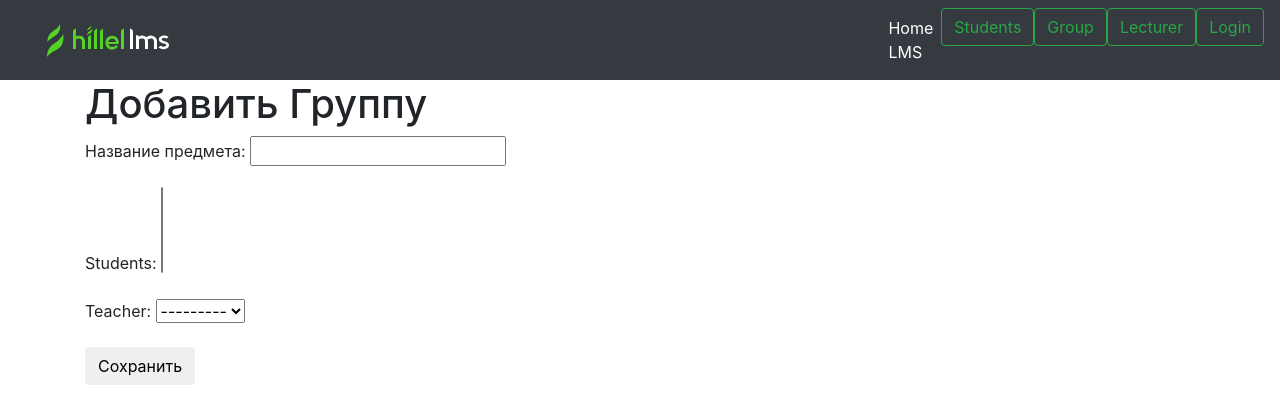
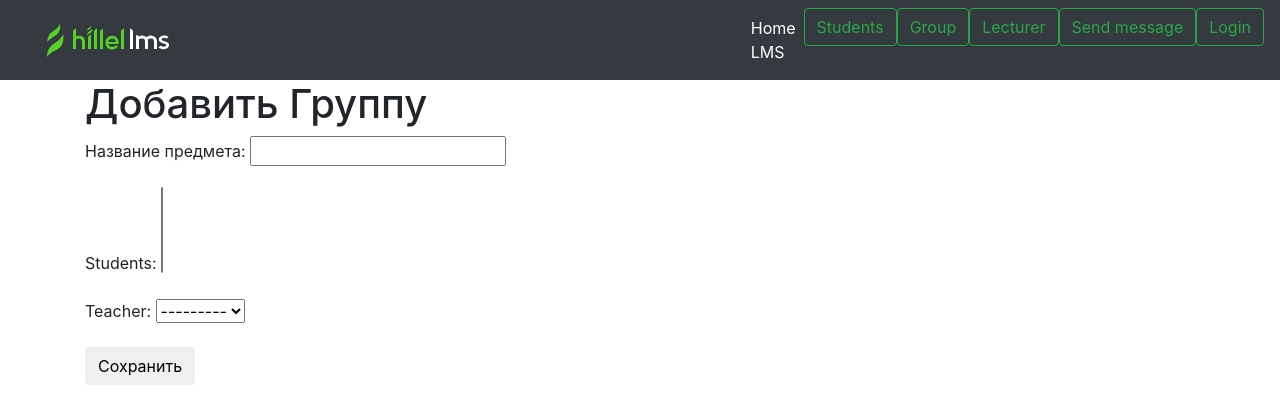
Before and after one commit to IgorBuhrimenko/HW7, a Django app: page /create_group in a window 1280 px wide. Shown: the top 420 px of the page. Run offline with Django 3.2, Linux system fonts and the light colour scheme; data that the repository does not hold is empty; parts of the project's set-up code (start-up, migrations or seed data) failed here and were passed over; some libraries are stand-ins or nearby versions.

Commit message:
mini fix

```diff
--- a/main/templates/main/base.html
+++ b/main/templates/main/base.html
@@ -38,7 +38,11 @@
             <a class="btn btn-outline-success my-2 my-sm-0" href="{%url 'lector'%}">Lecturer</a>
           </li>
           <li class="nav-item">
-            <a class="btn btn-outline-success my-2 my-sm-0" href="{% url 'login' %}"">Login</a>
+            <a class="btn btn-outline-success my-2 my-sm-0" href="{%url 'send_message'%}">Send message</a>
+
+          </li>
+          <li class="nav-item">
+            <a class="btn btn-outline-success my-2 my-sm-0" href="{%url 'login'%}">Login</a>
 
           </li>
         </ul>
```
